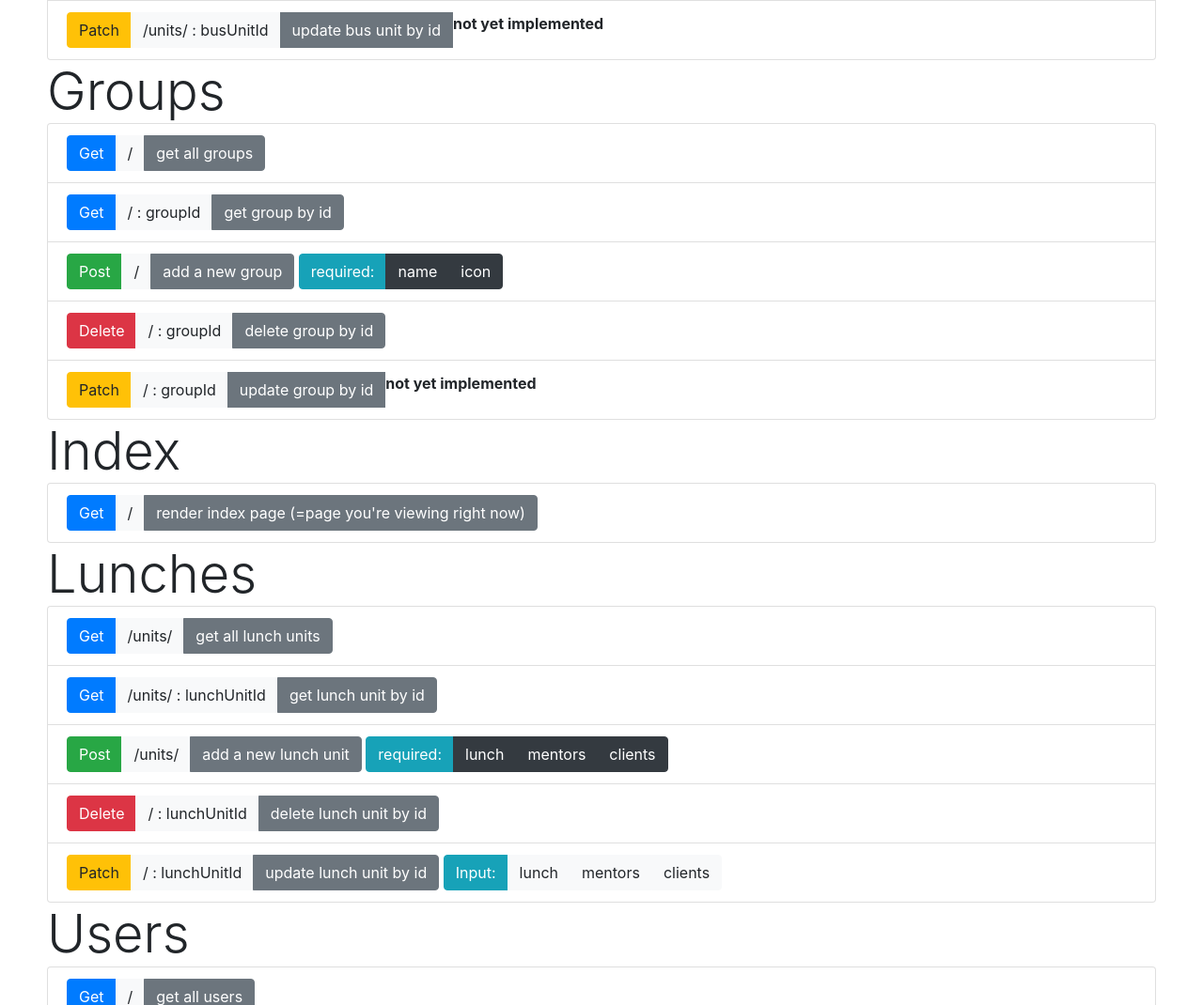
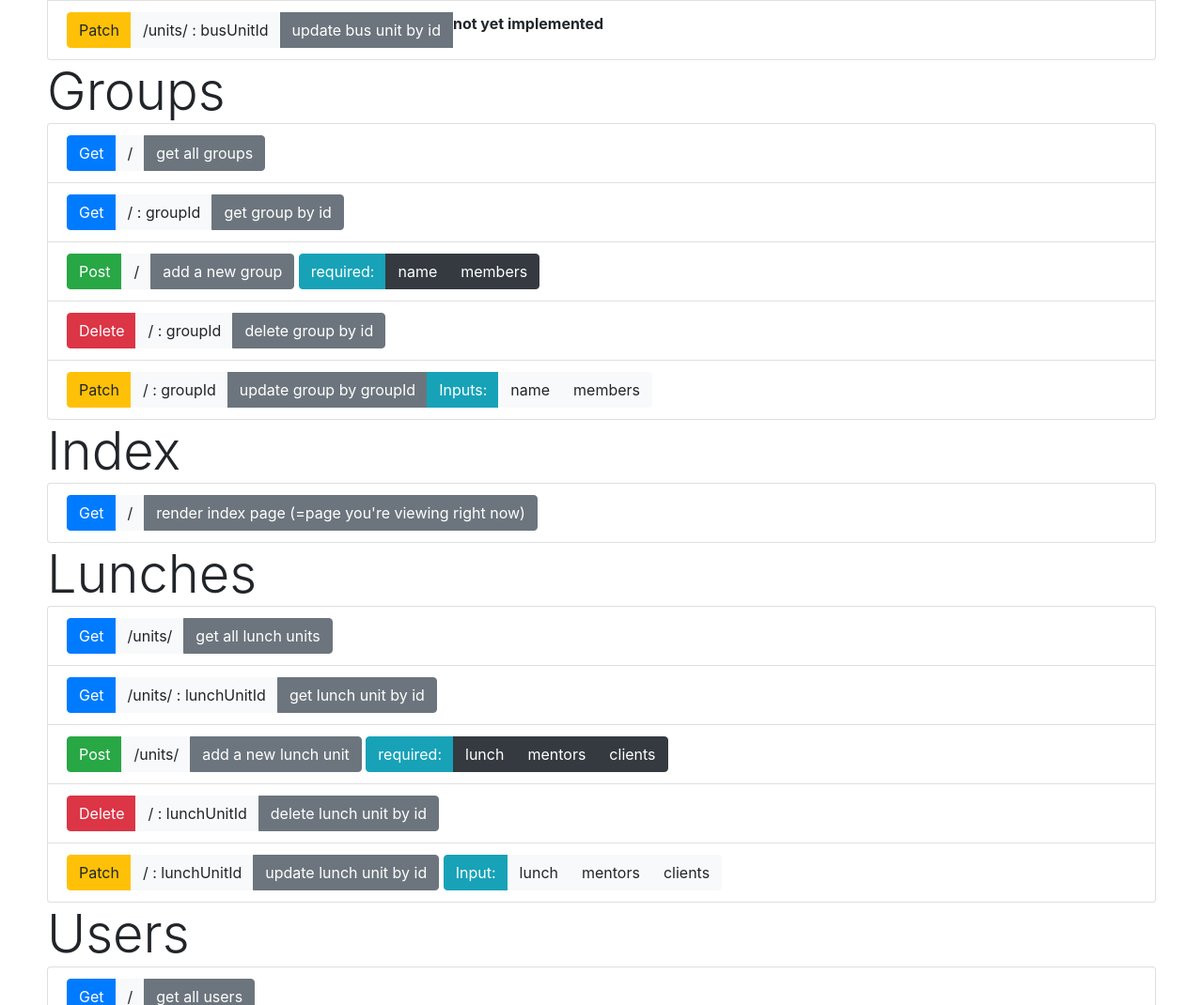
Before and after one commit to JakobLierman/Kolveniershof-backend, a website: page public/index.html in a window 1280 px wide. Shown: the part 1588-2658 px from the top of the page at 94% size. Drawn offline with Linux system fonts and the light colour scheme.

Commit message:
update group backend routes

```diff
--- a/public/index.html
+++ b/public/index.html
@@ -295,7 +295,7 @@
         <div class="btn-group" role="group" aria-label="Basic example">
           <button type="button" class="btn btn-info">required:</button>
           <button type="button" class="btn btn-dark">name</button>
-          <button type="button" class="btn btn-dark">icon</button>
+          <button type="button" class="btn btn-dark">members</button>
         </div>
       </li>
 
@@ -313,9 +313,11 @@
           <button type="button" class="btn btn-warning">Patch</button>
           <button type="button" class="btn btn-light">/ : groupId</button>
           <button type="button" class="btn btn-secondary">
-            update group by id
+            update group by groupId
           </button>
-          <strong>not yet implemented</strong>
+          <button type="button" class="btn btn-info">Inputs:</button>
+          <button type="button" class="btn btn-light">name</button>
+          <button type="button" class="btn btn-light">members</button>
         </div>
       </li>
     </ul>
@@ -376,7 +378,6 @@
           <button type="button" class="btn btn-dark">clients</button>
         </div>
       </li>
-
       <li class="list-group-item">
         <div class="btn-group" role="group" aria-label="Basic example">
           <button type="button" class="btn btn-danger">Delete</button>
```
